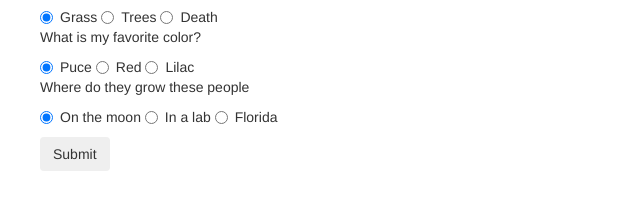
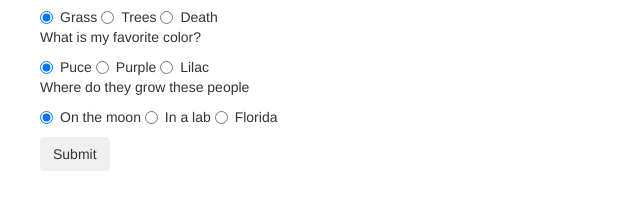
Before and after one commit to OutOfPseudonyms/programming-language-suggester, a plain HTML site: page index.html in a window 1280 px wide. Shown: the part 193-402 px from the top of the page, 30-670 px from the left. Drawn offline with Linux system fonts and the light colour scheme.

Commit message:
change answer to a question.

```diff
--- a/index.html
+++ b/index.html
@@ -60,7 +60,7 @@
         </label>
         <label>
           <input type="radio" name="color" value="">
-          Red
+          Purple
         </label>
         <label>
           <input type="radio" name="color" value="">
```
